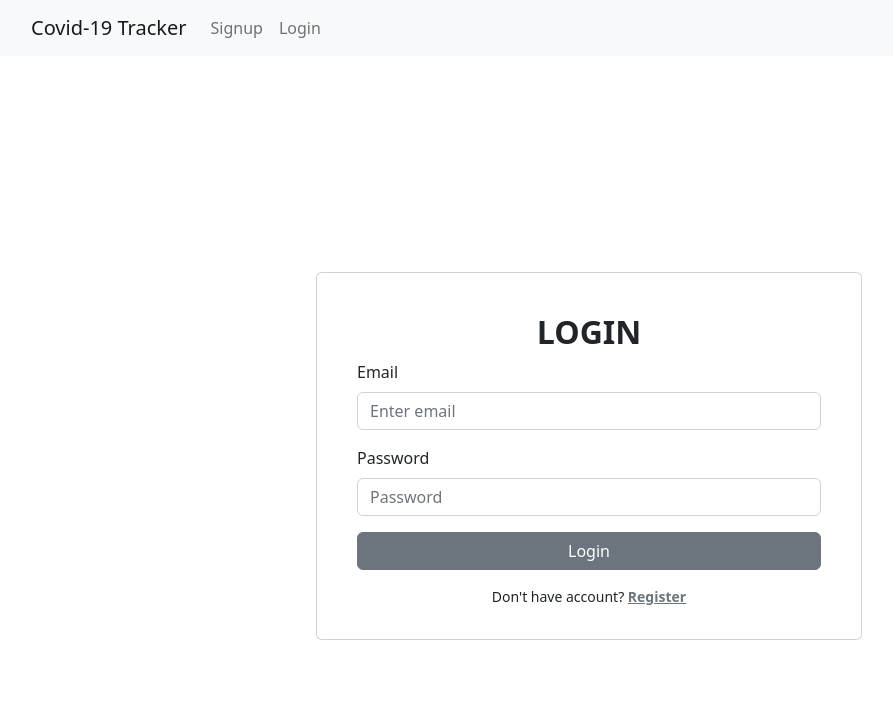
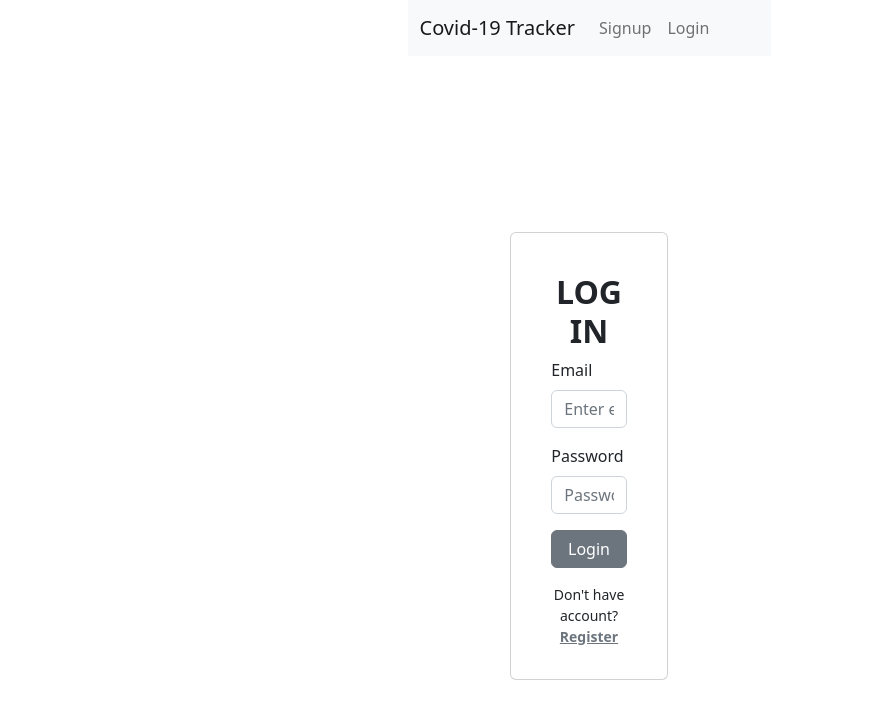
Before and after one commit to marcelasalvador/project3-frontend, a React (Vite) app: page /login in a window 1280 px wide. Shown: the top 718 px of the page, without its empty margins (51-944 px from the left). Built offline with nearby package versions, Linux system fonts and the light colour scheme.

Commit message:
style updates

```diff
--- a/src/App.css
+++ b/src/App.css
@@ -1,11 +1,23 @@
 * {
   box-sizing: border-box;
+  margin: 0;
+  padding: 0;
 }
+
 
 body {
   position: absolute;
+  min-height: 100vh;
   min-height: 100%;
   min-width: 100%;
+  display: flex
+}
+
+#root {
+  flex-grow: 1;
+  display: flex;
+  justify-content: center;
+  align-items: center;
 }
 
 .jumbotron {
@@ -64,7 +76,7 @@ p {
 
 .containerTable {
   overflow: scroll;
-  max-height: 200px;
+  max-height: 100px;
 
   width: 50vw;
 }
--- a/src/components/Table.jsx
+++ b/src/components/Table.jsx
@@ -22,7 +22,7 @@ function TableComponent(props) {
   return (
     <div className="pb-5" bordered>
       <Container >
-        <Row>
+        <Row >
           <Col className=" col-md-6 offset-md-3 align-items-center">
             <h2 className="pb-5">County Data</h2>
             <div style={{height: '80vh', overflow: 'scroll'}}>
--- a/src/main.jsx
+++ b/src/main.jsx
@@ -4,6 +4,9 @@ import { BrowserRouter } from 'react-router-dom'
 import App from './App'
 import './index.css'
 import { AuthProviderWrapper } from './context/auth.context'
+
+
+import "../node_modules/bootstrap/dist/css/bootstrap.css"
 
 ReactDOM.createRoot(document.getElementById('root')).render(
 
--- a/src/pages/HomePage.jsx
+++ b/src/pages/HomePage.jsx
@@ -15,7 +15,7 @@ function HomePage() {
         align-items-center"
     >
       <div className="container mt-5 pt-5 align-items-center ">
-        <div className="container  w-100  pt-5 justify-content-start my-5">
+        <div className="container  vw-100  pt-5 justify-content-start my-5">
           <h1 className="header display-3 fw-bold text-white ">COVID-19 Tracker</h1>
           <p className="fs-1  my-2 pt-5">Stay informed.</p>
           <p className="fs-1 fw-lighter pb-5">Track cases in your county. </p>
```
